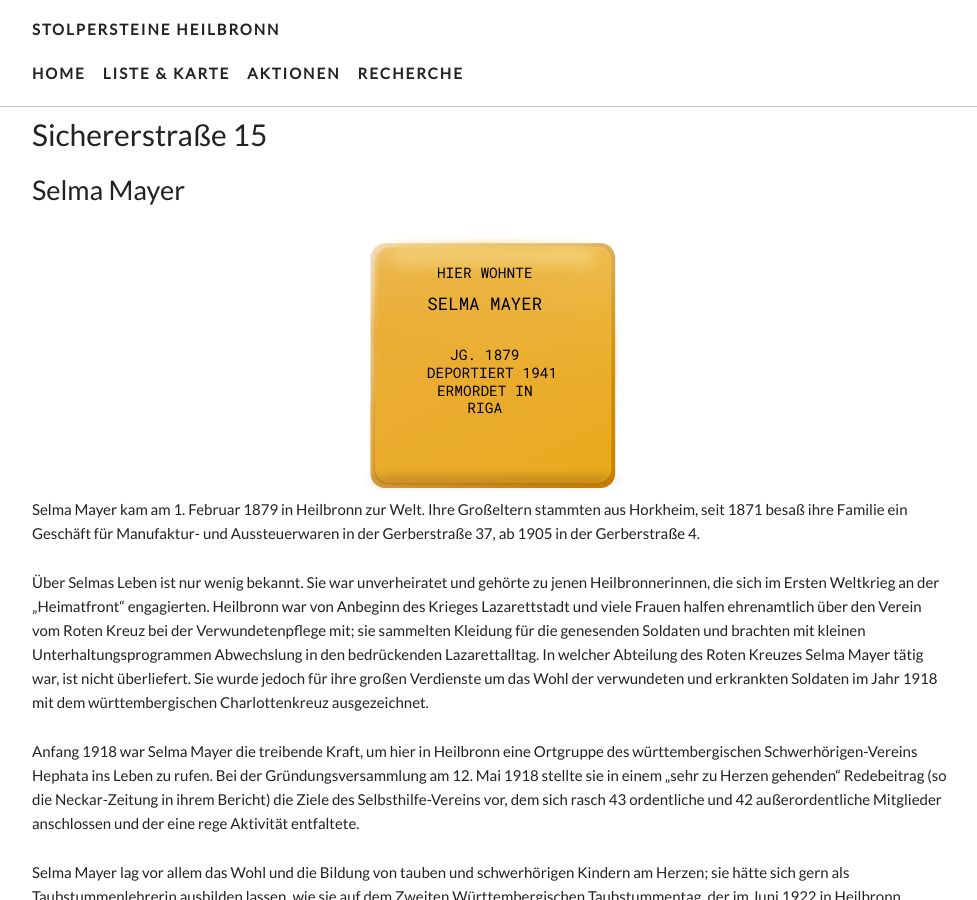
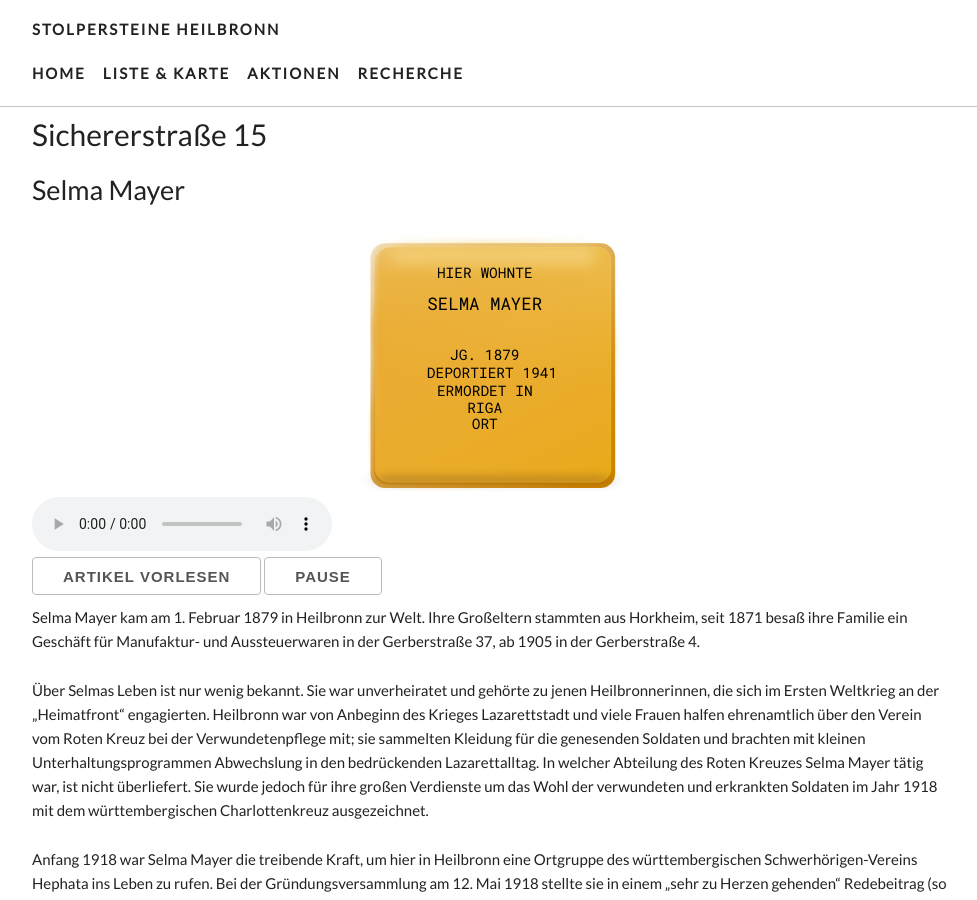
Before and after one commit to opendata-heilbronn/stolpersteine, a Jekyll site: the page built from _list/sichererstrasse-15.markdown, in a window 1280 px wide and 900 px high. Shown: the whole window, without its empty margins (148-1125 px from the left). Built offline with Jekyll 4.4.1, drawn with Linux system fonts in a browser that asks for light colours; nearby versions of some CDN libraries; some web fonts are replaced.

Commit message:
Updated Sichererstrasse 15

```diff
--- a/_list/sichererstrasse-15.markdown
+++ b/_list/sichererstrasse-15.markdown
@@ -11,8 +11,10 @@ steine:
   - DEPORTIERT 1941
   - ERMORDET IN
   - RIGA
+  - ORT
 x: 49.148444
 y: 9.221137
+audio: http://stolpersteine-heilbronn.de/audio/sichererstrasse-15.mp3
 ---
 
 Selma Mayer kam am 1. Februar 1879 in Heilbronn zur Welt. Ihre Großeltern stammten aus Horkheim, seit 1871 besaß ihre Familie ein Geschäft für Manufaktur- und Aussteuerwaren in der Gerberstraße 37, ab 1905 in der Gerberstraße 4.
```
